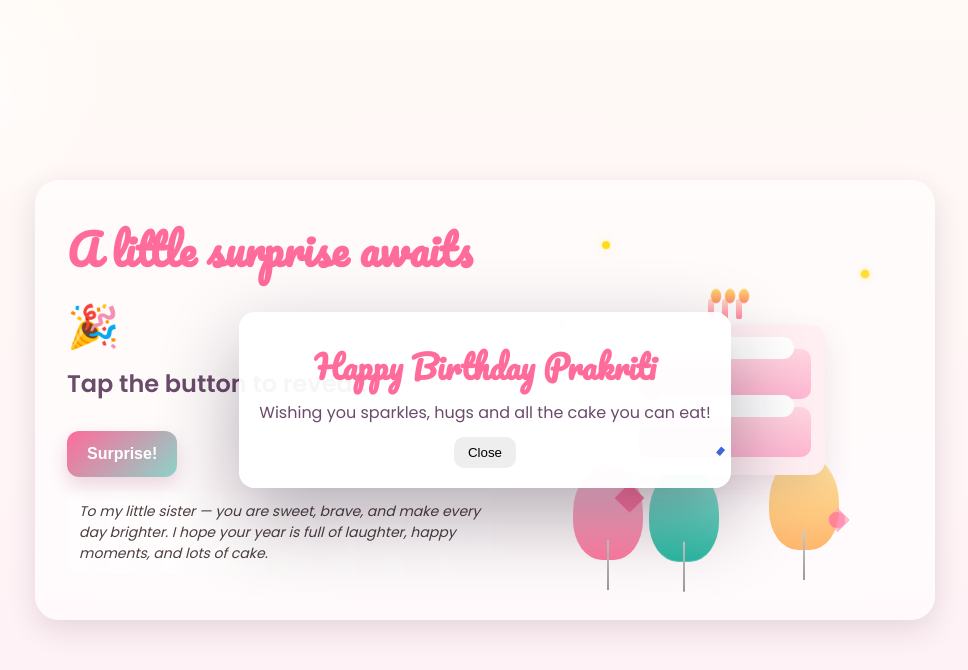
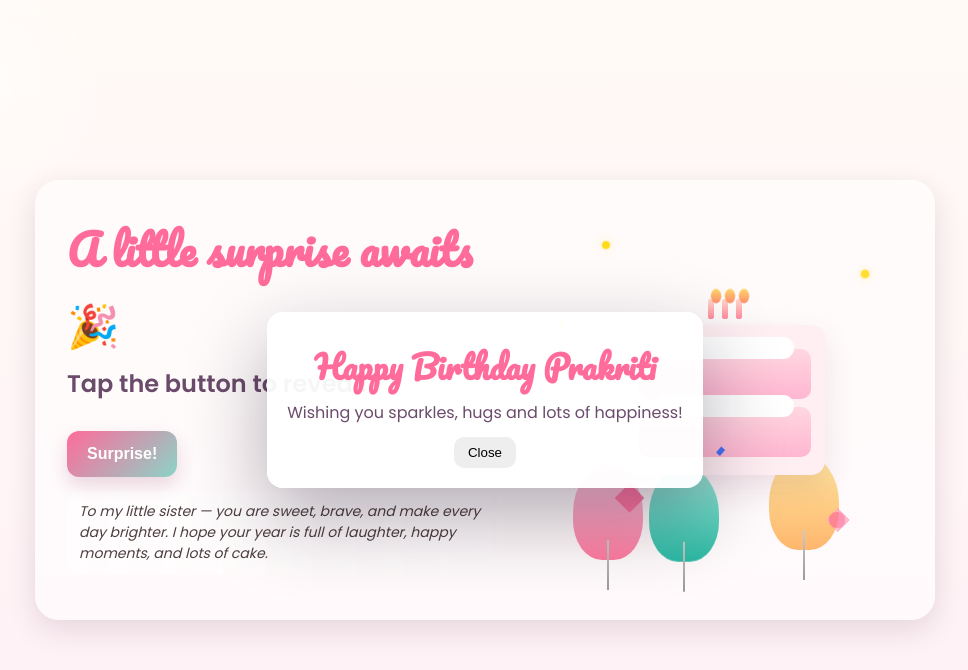
Before and after one commit to yeshchandra/bday_wish, a plain HTML site: page index.html in a window 1280 px wide. Both pictures are taken after a click on the button "Surprise!". Shown: the whole page, without its empty margins (155-1123 px from the left). Drawn offline with Linux system fonts and the light colour scheme.

Commit message:
Update index.html

```diff
--- a/index.html
+++ b/index.html
@@ -170,7 +170,7 @@
   <div class="popup-wrap" id="popupWrap">
     <div class="popup" id="popup">
       <h3 id="popupTitle">Happy Birthday Prakriti</h3>
-      <p id="popupQuote">Wishing you sparkles, hugs and all the cake you can eat!</p>
+      <p id="popupQuote">Wishing you sparkles, hugs and lots of happiness!</p>
       <button class="close-btn" id="closePopup">Close</button>
     </div>
   </div>
```
